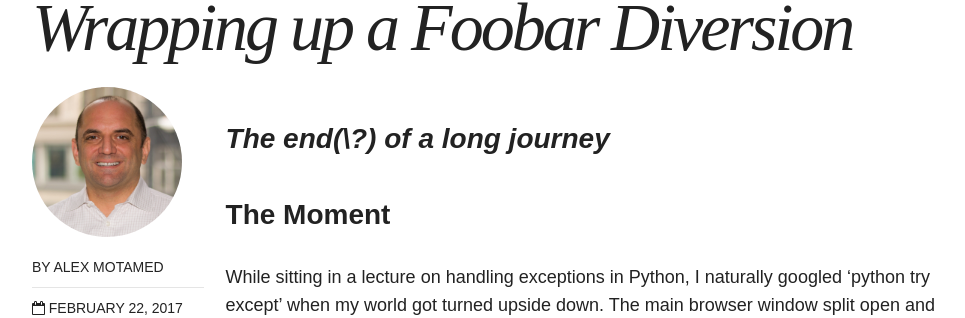
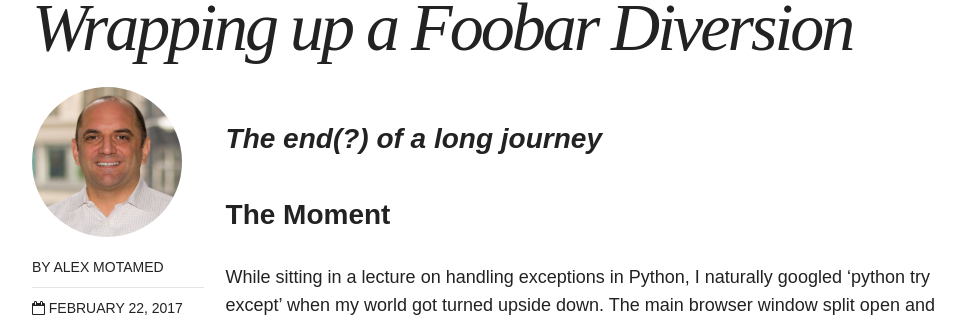
Before and after one commit to avmotamed/blog, a Jekyll site: the page built from _posts/blog/2017-02-22-foobar.md, in a window 1280 px wide and 900 px high, scrolled down 348 px. Shown: the part 137-455 px from the top of the window, without its empty margins (154-1119 px from the left). Built offline with Jekyll 4.4.1, drawn with Linux system fonts in a browser that asks for light colours; nearby versions of some CDN libraries.

```diff
--- a/_posts/blog/2017-02-22-foobar.md
+++ b/_posts/blog/2017-02-22-foobar.md
@@ -10,7 +10,7 @@ image:
 date: 2017-02-22T08:08:50-04:00
 ---
 
-### ***The end\(\?\) of a long journey***
+### ***The end\(?\) of a long journey***
 
 
 ### The Moment
```
